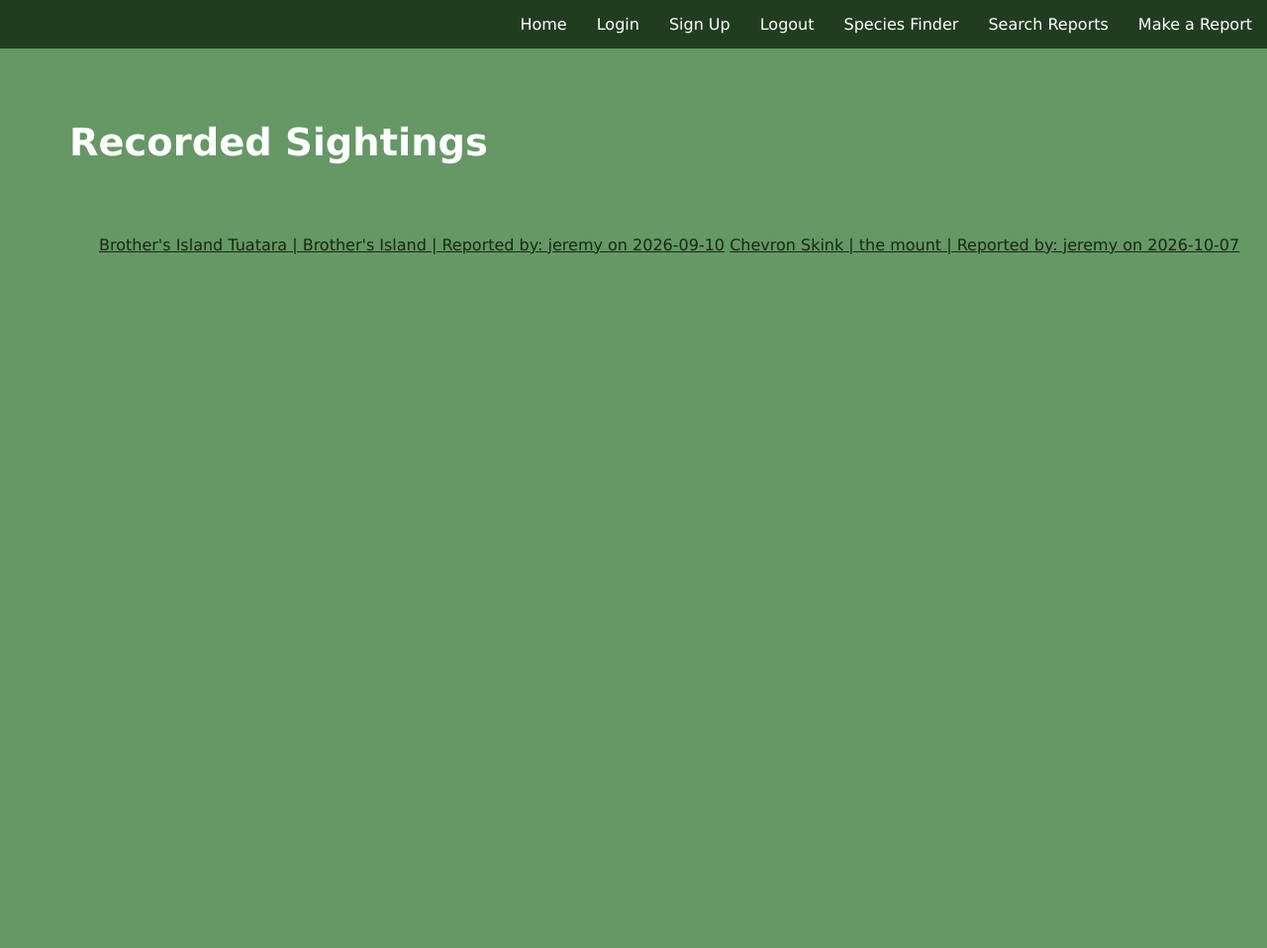
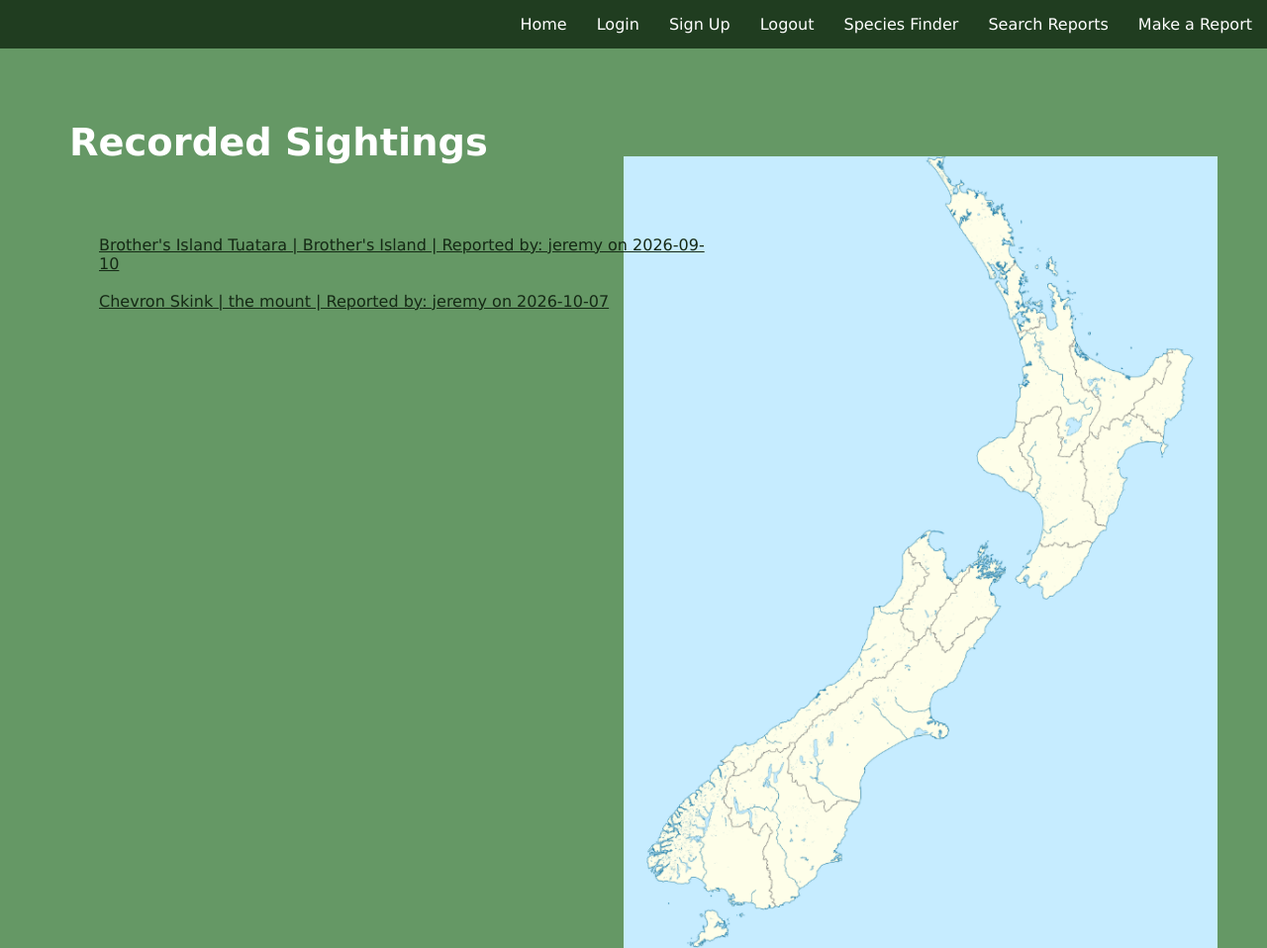
Before and after one commit to jackcado/yr12website-development-project, a Flask app: page /searchreports in a window 1280 px wide; the page is wider, and only the part inside the window is pictured. Shown: that part at 99% size. Before the commit the page ends 257 px from the top of that part, so only its background shows below. Run offline with Flask 3, Linux system fonts and the light colour scheme; data comes from the database, SQL or seed files in the repository.

Commit message:
image grr

```diff
--- a/app.py
+++ b/app.py
@@ -52,6 +52,7 @@ def home():
 @app.route('/signup', methods=['GET', 'POST'])
 def signup():
     """Sign up form."""
+
     if request.method == "POST":
 
         username = request.form['username']
@@ -60,10 +61,16 @@ def signup():
 
         hashed_password = generate_password_hash(password)
 
-        # Create a query to insert their data.
-        sql = "INSERT INTO user (username, password) VALUES (?, ?);"
-        query_db(sql, (username, hashed_password))  # Execute the query.
-        flash("Sign up Succsessful")
+    # Checking here for unique username.
+        sql = "SELECT * from user WHERE username = ?"
+        user = query_db(sql=sql, args=(username,), one=True)
+        if user:
+            flash("Username already taken")
+        else:
+            # Create a query to insert their data.
+            sql = "INSERT INTO user (username, password) VALUES (?, ?);"
+            query_db(sql, (username, hashed_password))  # Execute the query.
+            flash("Sign up successful")
 
     return render_template('signup.html')
 
--- a/static/style.css
+++ b/static/style.css
@@ -339,13 +339,19 @@ a{
 }
 
 /*SEARCH REPORTS*/
+.two-column-right{
+    display: grid;
+    grid-template-columns: 2fr 1fr;
+    margin-right: 50px;
+    overflow-y: hidden;
+}
 .sight{
     color: rgb(255, 255, 255);
     position: relative;
     text-align: left;
     margin-left: 70px;
     top: 40px;
-    width: 100%;
+    width: 50%;
     font-size: 1.6rem;
 }
 .resulttext{
@@ -356,6 +362,14 @@ a{
     top: 80px;
     width: 100%;
     font-size: 1rem;
+}
+.srimage{
+    background-image: url("mapofnewzealand.png") ;
+    height: 800px;
+    width: 600px;
+    background-position: right;
+    background-repeat: no-repeat;
+    background-size: cover;
 }
 
 /*REPORTS*/
--- a/templates/reports.html
+++ b/templates/reports.html
@@ -4,7 +4,7 @@
 <body>
     <div class="reports">
         <h1>{{ reports[0] }}</h1>
-
+        <!-- Takes data from database to create unique page for every report -->
         <div class="twocolumn">
             <p>Sight recorded in {{reports[2]}}</p>
             <p>Reported by {{reports[1]}} on {{reports[3]}}</p>
--- a/templates/searchreports.html
+++ b/templates/searchreports.html
@@ -1,16 +1,23 @@
 {% extends 'base.html' %}
 {% block content %}
 
-<main>
+
+<body>
     <div class="sight">
         <h2>Recorded Sightings</h2>
     </div>
+    <div class="two-column-right">
         <div class="resulttext">
+            <!-- Takes results from database to list all reports and info. Double break formats so it looks neater. -->
             {% for result in results %}
-            <a href="reports/{{result[4]}}">{{result[0]}} | {{result[2]}} | Reported by: {{result[1]}} on {{result[3]}}</a>
+            <a href="reports/{{result[4]}}">{{result[0]}} | {{result[2]}} | Reported by: {{result[1]}} on {{result[3]}}<br><br></a>
             {% endfor %}
         </div>
-    </body>
-</main>
+        <div class="srimage">
+            <img>
+        </div>
+    </div>
+</body>
+
 
 {% endblock %}
```
Also changed, not shown: static/mapofnewzealand.png (added), 2 other files.
